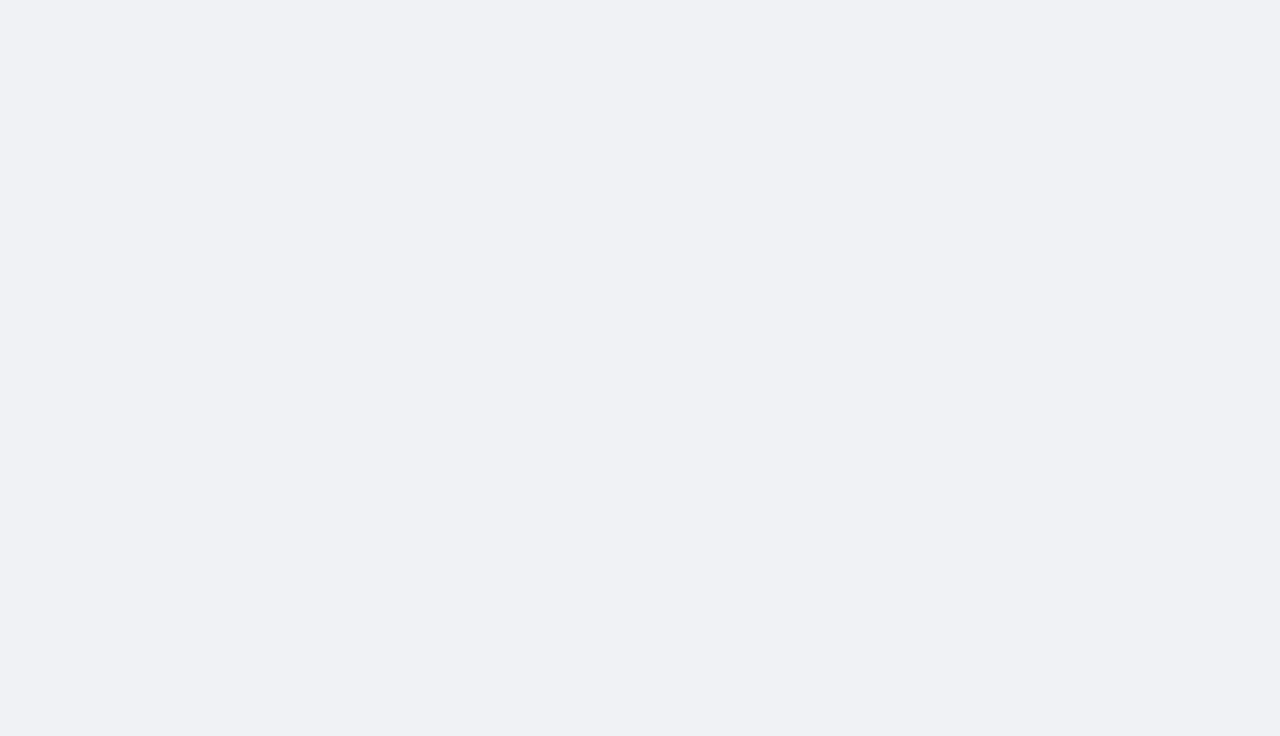
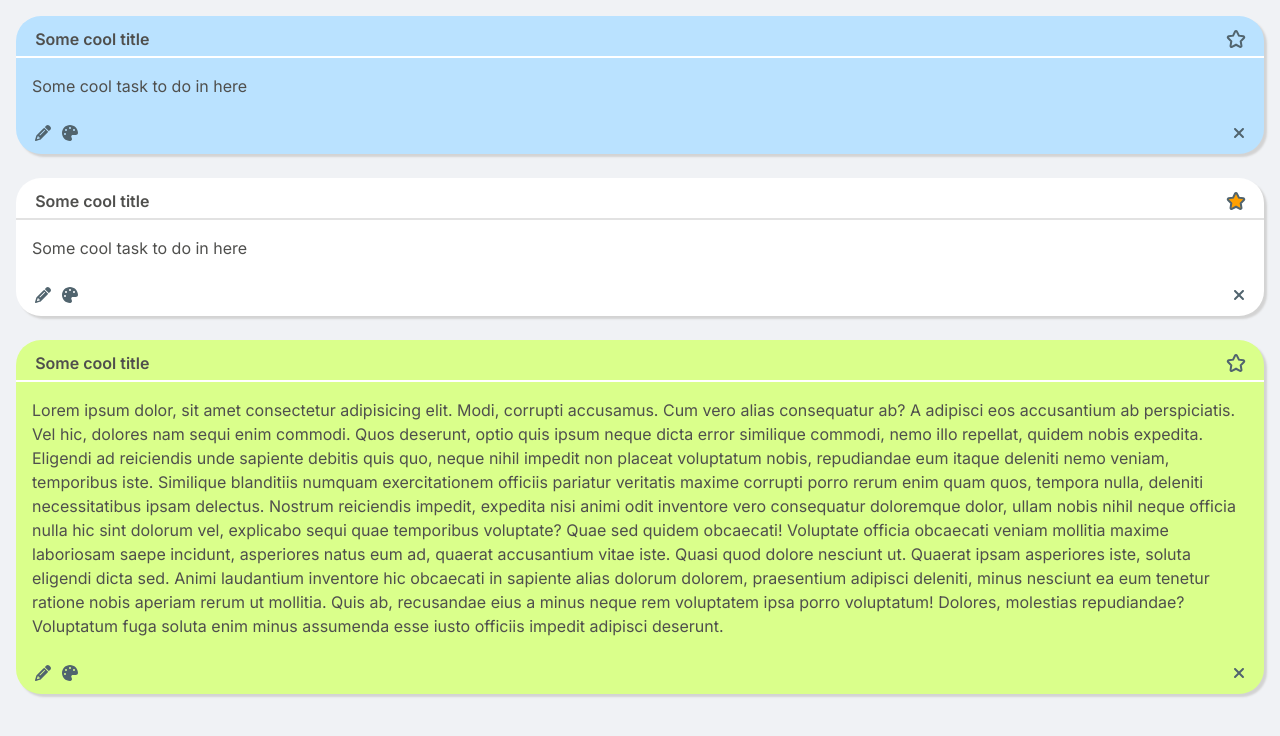
Before and after one commit to mateus-sartorio/corelab-frontend-app, a Next.js app: page / in a window 1280 px wide. Shown: the top 736 px of the page. Built offline with nearby package versions, Linux system fonts and the light colour scheme.

Commit message:
Todo component created
added Colors enum

```diff
--- a/package.json
+++ b/package.json
@@ -13,6 +13,11 @@
     "lint": "next lint"
   },
   "dependencies": {
+    "@fortawesome/fontawesome-svg-core": "^6.5.1",
+    "@fortawesome/free-brands-svg-icons": "^6.5.1",
+    "@fortawesome/free-regular-svg-icons": "^6.5.1",
+    "@fortawesome/free-solid-svg-icons": "^6.5.1",
+    "@fortawesome/react-fontawesome": "^0.2.0",
     "next": "13.5.6",
     "react": "^18",
     "react-dom": "^18"
--- /dev/null
+++ b/src/app/components/Todo/Todo.tsx
@@ -0,0 +1,35 @@
+import React from "react";
+import { Todo } from "../../models/todo";
+import { FontAwesomeIcon } from "@fortawesome/react-fontawesome";
+import { faStar } from "@fortawesome/free-solid-svg-icons";
+import styles from "./style.module.scss";
+import { faPalette, faPencil, faXmark } from "@fortawesome/free-solid-svg-icons";
+import { Colors } from "@/app/enums/colors";
+
+export function Todo(props: Todo) {
+  const { title, body, color, isFavorited } = props;
+
+  let starIconFillColor = isFavorited ? "#ffa000" : "transparent";
+  let line_division_color = color === Colors.WHITE ? "#e2e2e2" : "#ffffff";
+
+  return (
+    <div style={{ backgroundColor: color }} className={styles.container}>
+      <div className={styles.head} style={{ borderBottom: `2px solid ${line_division_color}` }}>
+        <h2>{title}</h2>
+        <FontAwesomeIcon icon={faStar} className={styles.favoriteStar} style={{ color: starIconFillColor }} />
+      </div>
+
+      <div className={styles.body}>
+        <p>{body}</p>
+      </div>
+
+      <div className={styles.bottom}>
+        <div className={styles.bottom_left}>
+          <FontAwesomeIcon icon={faPencil} className={styles.icon} />
+          <FontAwesomeIcon icon={faPalette} className={styles.icon} />
+        </div>
+        <FontAwesomeIcon icon={faXmark} className={styles.icon} />
+      </div>
+    </div>
+  );
+}
--- /dev/null
+++ b/src/app/components/Todo/style.module.scss
@@ -0,0 +1,57 @@
+.container {
+  border-radius: 25px;
+  // border: 2px solid black;
+  display: flex;
+  flex-direction: column;
+  justify-content: space-between;
+  box-shadow: 3px 3px 2px lightgrey;
+}
+
+.head {
+  // border: 2px solid red;
+  display: flex;
+  flex-direction: row;
+  justify-content: space-between;
+  padding: 0.7rem 1.2rem 0.3rem 1.2rem;
+}
+
+.head > h2 {
+  font-weight: 600;
+  color: #4f4f4d;
+}
+
+.favoriteStar {
+  height: 1rem;
+  margin: auto 0;
+  stroke: #51646e;
+  stroke-width: 4rem;
+  overflow: visible;
+}
+
+.icon {
+  height: 1rem;
+  margin: auto 0;
+  color: #51646e;
+  overflow: visible;
+}
+
+.body {
+  padding: 1rem;
+  color: #4f4f4d;
+}
+
+.bottom {
+  // border: 2px solid green;
+  display: flex;
+  flex-direction: row;
+  justify-content: space-between;
+  padding: 0.7rem 1.2rem 0.8rem 1.2rem;
+}
+
+.bottom_left {
+  display: flex;
+  flex-direction: row;
+  justify-content: flex-start;
+  gap: 0.7rem;
+  // margin: 2px solid brown;
+}
--- /dev/null
+++ b/src/app/enums/colors.ts
@@ -0,0 +1,15 @@
+export enum Colors {
+  WHITE = "#ffffff",
+  BABY_BLUE = "#bae2ff",
+  GREEN = "#b9ffdd",
+  YELLOW = "#ffe8ac",
+  BABY_ORANGE = "#ffcab9",
+  RED = "#f99494",
+  BLUE = "#9dd5ff",
+  PURPLE = "#eca1ff",
+  FLUORESCENT_GREEN = "#daff8b",
+  ORANGE = "#ffa285",
+  LIGHT_GRAY = "#cdcdcd",
+  GRAY = "979797",
+  BROWN = "a99a7c",
+}
--- /dev/null
+++ b/src/app/models/todo.ts
@@ -0,0 +1,6 @@
+export interface Todo {
+  title: string;
+  body: string;
+  isFavorited: boolean;
+  color: string;
+}
--- a/src/app/page.tsx
+++ b/src/app/page.tsx
@@ -1,5 +1,23 @@
-import Image from "next/image";
+import { Todo } from "./components/Todo/Todo";
+import { Colors } from "./enums/colors";
 
 export default function Home() {
-  return <main></main>;
+  return (
+    <main>
+      <Todo title="Some cool title" body="Some cool task to do in here" isFavorited={false} color={Colors.BABY_BLUE} />
+
+      <br />
+
+      <Todo title="Some cool title" body="Some cool task to do in here" isFavorited={true} color={Colors.WHITE} />
+
+      <br />
+
+      <Todo
+        title="Some cool title"
+        body="Lorem ipsum dolor, sit amet consectetur adipisicing elit. Modi, corrupti accusamus. Cum vero alias consequatur ab? A adipisci eos accusantium ab perspiciatis. Vel hic, dolores nam sequi enim commodi. Quos deserunt, optio quis ipsum neque dicta error similique commodi, nemo illo repellat, quidem nobis expedita. Eligendi ad reiciendis unde sapiente debitis quis quo, neque nihil impedit non placeat voluptatum nobis, repudiandae eum itaque deleniti nemo veniam, temporibus iste. Similique blanditiis numquam exercitationem officiis pariatur veritatis maxime corrupti porro rerum enim quam quos, tempora nulla, deleniti necessitatibus ipsam delectus. Nostrum reiciendis impedit, expedita nisi animi odit inventore vero consequatur doloremque dolor, ullam nobis nihil neque officia nulla hic sint dolorum vel, explicabo sequi quae temporibus voluptate? Quae sed quidem obcaecati! Voluptate officia obcaecati veniam mollitia maxime laboriosam saepe incidunt, asperiores natus eum ad, quaerat accusantium vitae iste. Quasi quod dolore nesciunt ut. Quaerat ipsam asperiores iste, soluta eligendi dicta sed. Animi laudantium inventore hic obcaecati in sapiente alias dolorum dolorem, praesentium adipisci deleniti, minus nesciunt ea eum tenetur ratione nobis aperiam rerum ut mollitia. Quis ab, recusandae eius a minus neque rem voluptatem ipsa porro voluptatum! Dolores, molestias repudiandae? Voluptatum fuga soluta enim minus assumenda esse iusto officiis impedit adipisci deserunt."
+        isFavorited={false}
+        color={Colors.FLUORESCENT_GREEN}
+      />
+    </main>
+  );
 }
--- a/styles/globals.scss
+++ b/styles/globals.scss
@@ -15,3 +15,7 @@
     --background-end-rgb: 0, 0, 0;
   }
 }
+
+body {
+  padding: 1rem;
+}
```
Also changed, not shown: 1 other file (tests, documents, lock files or other folders).
